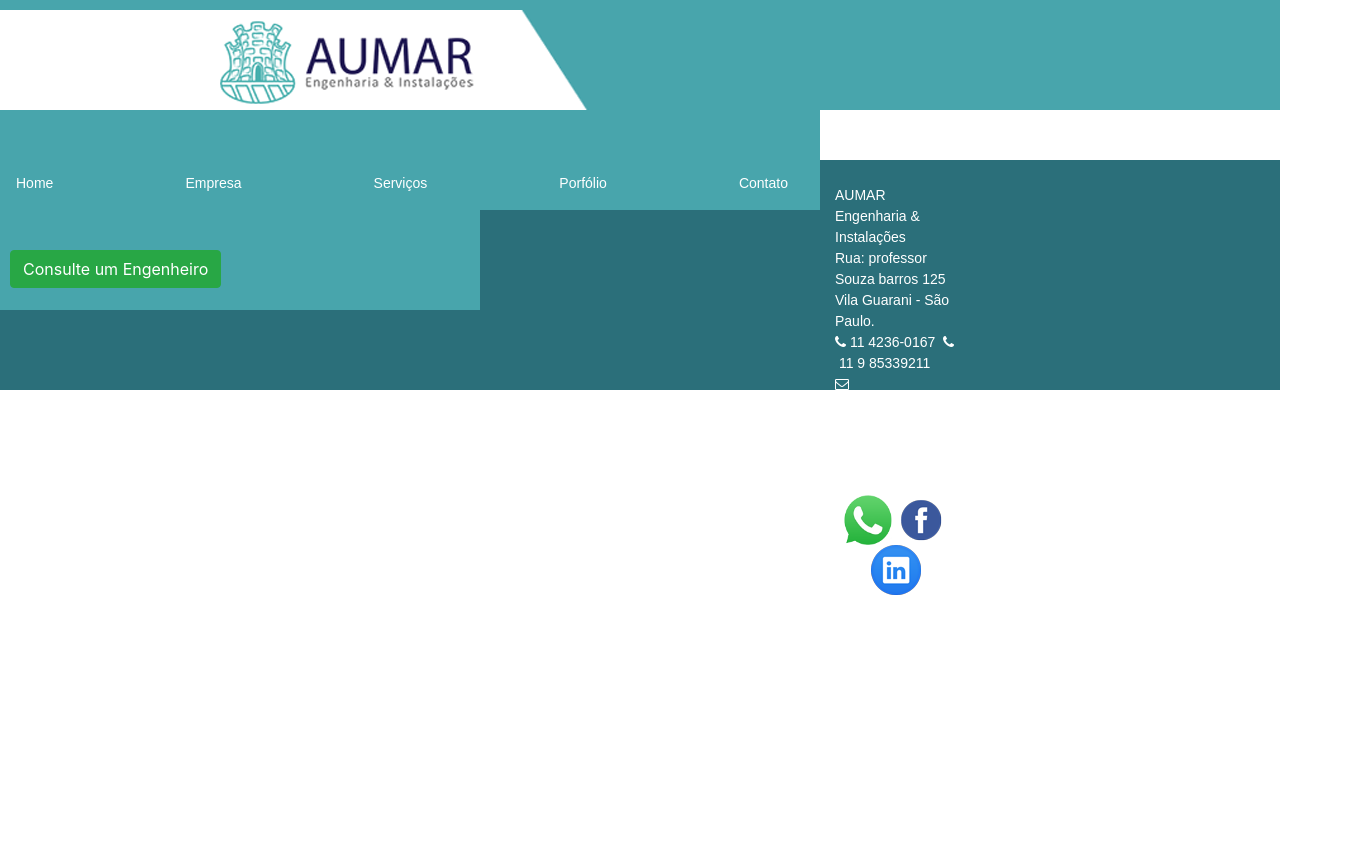
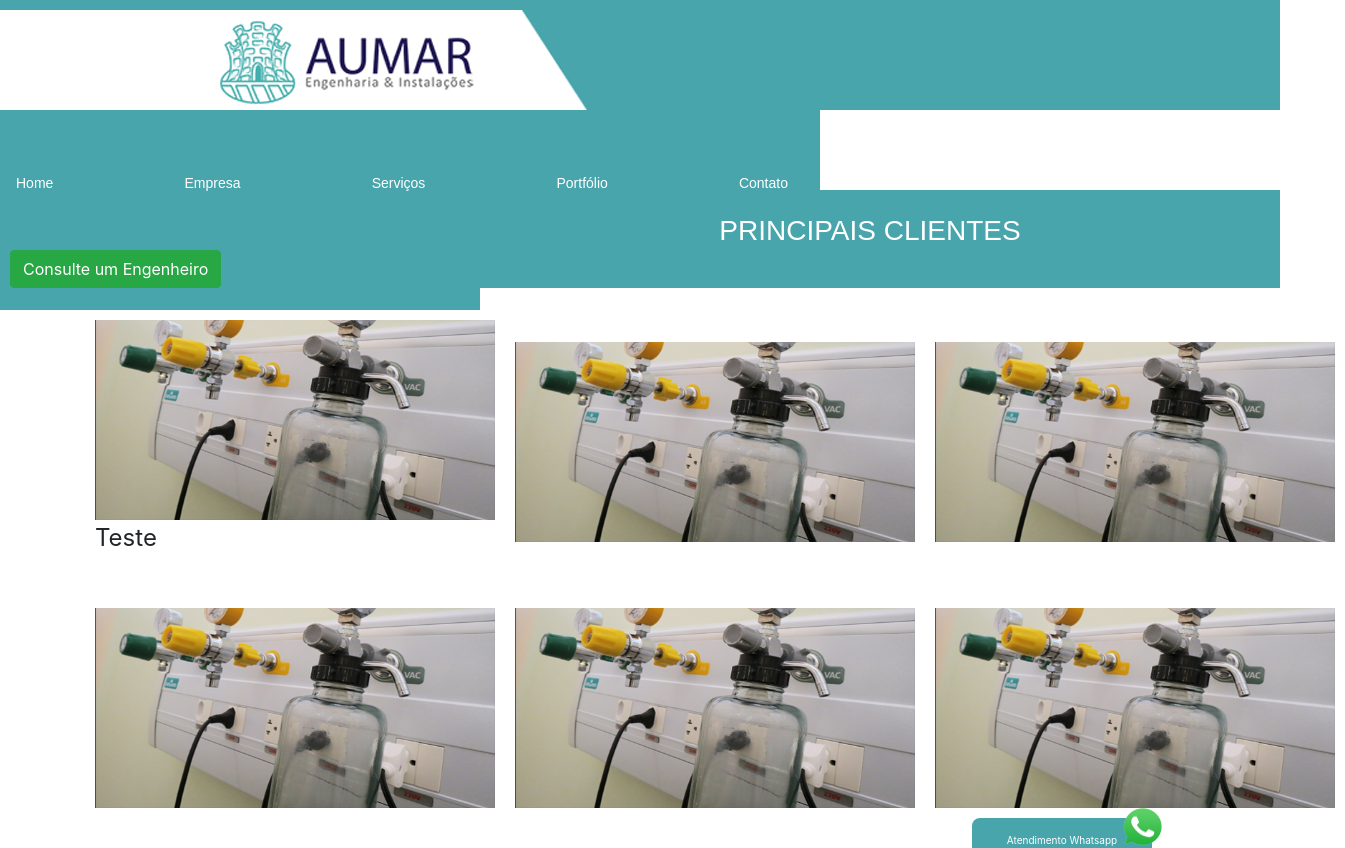
Before and after one commit to eltonsa75/Aumar, an Angular app: page /portfolio in a window 1280 px wide. Before the commit this address led to /. Shown: the top 848 px of the page, 1345 px wide, since content can reach past the window. Before the commit the page ends 800 px from the top, so only its background shows below. Built offline with nearby package versions, Linux system fonts and the light colour scheme.

Commit message:
Criando página portfolio

```diff
--- a/src/app/app-routing.module.ts
+++ b/src/app/app-routing.module.ts
@@ -1,4 +1,3 @@
-import { PorfolioComponent } from './porfolio/porfolio.component';
 
 import { NgModule, Component } from '@angular/core';
 import { Routes, RouterModule } from '@angular/router';
@@ -8,6 +7,7 @@ import { HomeComponent } from './home/home.component';
 import { EmpresaComponent } from './empresa/empresa.component';
 import { ServicosComponent } from './servicos/servicos.component';
 import { ContatoComponent } from './contato/contato.component';
+import { PortfolioComponent } from './portfolio/portfolio.component';
 
 export const routes: Routes = [
 
@@ -15,7 +15,7 @@ export const routes: Routes = [
   {path: 'home', component: HomeComponent},
   {path: 'empresa', component: EmpresaComponent},
   {path: 'servicos', component: ServicosComponent},
-  {path: 'portolio', component: PorfolioComponent},
+  {path: 'portfolio', component: PortfolioComponent},
   {path: 'contato', component: ContatoComponent}
 
 ];
--- a/src/app/app.module.ts
+++ b/src/app/app.module.ts
@@ -11,8 +11,8 @@ import { HomeComponent } from './home/home.component';
 import { RodapeComponent } from './rodape/rodape.component';
 import { EmpresaComponent } from './empresa/empresa.component';
 import { ServicosComponent } from './servicos/servicos.component';
-import { PorfolioComponent } from './porfolio/porfolio.component';
 import { ContatoComponent } from './contato/contato.component';
+import { PortfolioComponent } from './portfolio/portfolio.component';
 
 @NgModule({
   declarations: [
@@ -22,8 +22,8 @@ import { ContatoComponent } from './contato/contato.component';
     RodapeComponent,
     EmpresaComponent,
     ServicosComponent,
-    PorfolioComponent,
-    ContatoComponent
+    ContatoComponent,
+    PortfolioComponent
   ],
   imports: [
     BrowserModule,
--- a/src/app/porfolio/porfolio.component.html
+++ /dev/null
@@ -1 +0,0 @@
-<p>porfolio works!</p>
--- a/src/app/porfolio/porfolio.component.ts
+++ /dev/null
@@ -1,15 +0,0 @@
-import { Component, OnInit } from '@angular/core';
-
-@Component({
-  selector: 'app-porfolio',
-  templateUrl: './porfolio.component.html',
-  styleUrls: ['./porfolio.component.css']
-})
-export class PorfolioComponent implements OnInit {
-
-  constructor() { }
-
-  ngOnInit() {
-  }
-
-}
--- /dev/null
+++ b/src/app/portfolio/portfolio.component.css
@@ -0,0 +1,11 @@
+.container_full {
+    width: 100%;
+    margin-top: 80px;
+    text-align: center;
+    font-family: Arial, Helvetica, sans-serif;
+    font-size: 28px;
+    font-weight: 200px;
+    background-color: #48a5ac;
+    color: white;
+    padding: 20px;
+}
--- /dev/null
+++ b/src/app/portfolio/portfolio.component.html
@@ -0,0 +1,25 @@
+<div class="container_full">
+    <p>
+        PRINCIPAIS CLIENTES
+      </p>
+</div>
+<p></p>
+<div class="container">
+        <table width="100%" cellspacing="10" cellpadding="10">
+
+                <tr>
+                  <td align="left"><img src="assets/banner/aparelhos.png"   width="400" height="200">
+                   <legend>Teste</legend>
+                </td>
+                  <td align="center"><img src="assets/banner/aparelhos.png" width="400" height="200"></td>
+                  <td align="right"><img src="assets/banner/aparelhos.png"  width="400" height="200"></td>
+                </tr>
+                <br />
+                <tr>
+                  <td align="left"><img src="assets/banner/aparelhos.png" alt="Paredes" width="400" height="200"></td>
+                  <td align="center"><img src="assets/banner/aparelhos.png" alt="Corredor" width="400" height="200"></td>
+                  <td align="right"><img src="assets/banner/aparelhos.png" alt="Parede" width="400" height="200"></td>
+                </tr>
+
+              </table>
+</div>
--- /dev/null
+++ b/src/app/portfolio/portfolio.component.ts
@@ -0,0 +1,15 @@
+import { Component, OnInit } from '@angular/core';
+
+@Component({
+  selector: 'app-portfolio',
+  templateUrl: './portfolio.component.html',
+  styleUrls: ['./portfolio.component.css']
+})
+export class PortfolioComponent implements OnInit {
+
+  constructor() { }
+
+  ngOnInit() {
+  }
+
+}
--- a/src/app/topo/topo.component.html
+++ b/src/app/topo/topo.component.html
@@ -9,7 +9,7 @@
         <a class="navbar-brand" routerLink="/home">Home</a>
         <a class="navbar-brand" routerLink="/empresa">Empresa</a>
           <a class="navbar-brand" routerLink="/servicos">Serviços</a>
-          <a class="navbar-brand" routerLink="/portolio">Porfólio</a>
+          <a class="navbar-brand" routerLink="/portfolio">Portfólio</a>
           <a class="navbar-brand" routerLink="/contato">Contato</a>
       </nav>
 </div>
```
Also changed, not shown: src/app/porfolio/porfolio.component.css (deleted), 1 other file (tests, documents, lock files or other folders).
